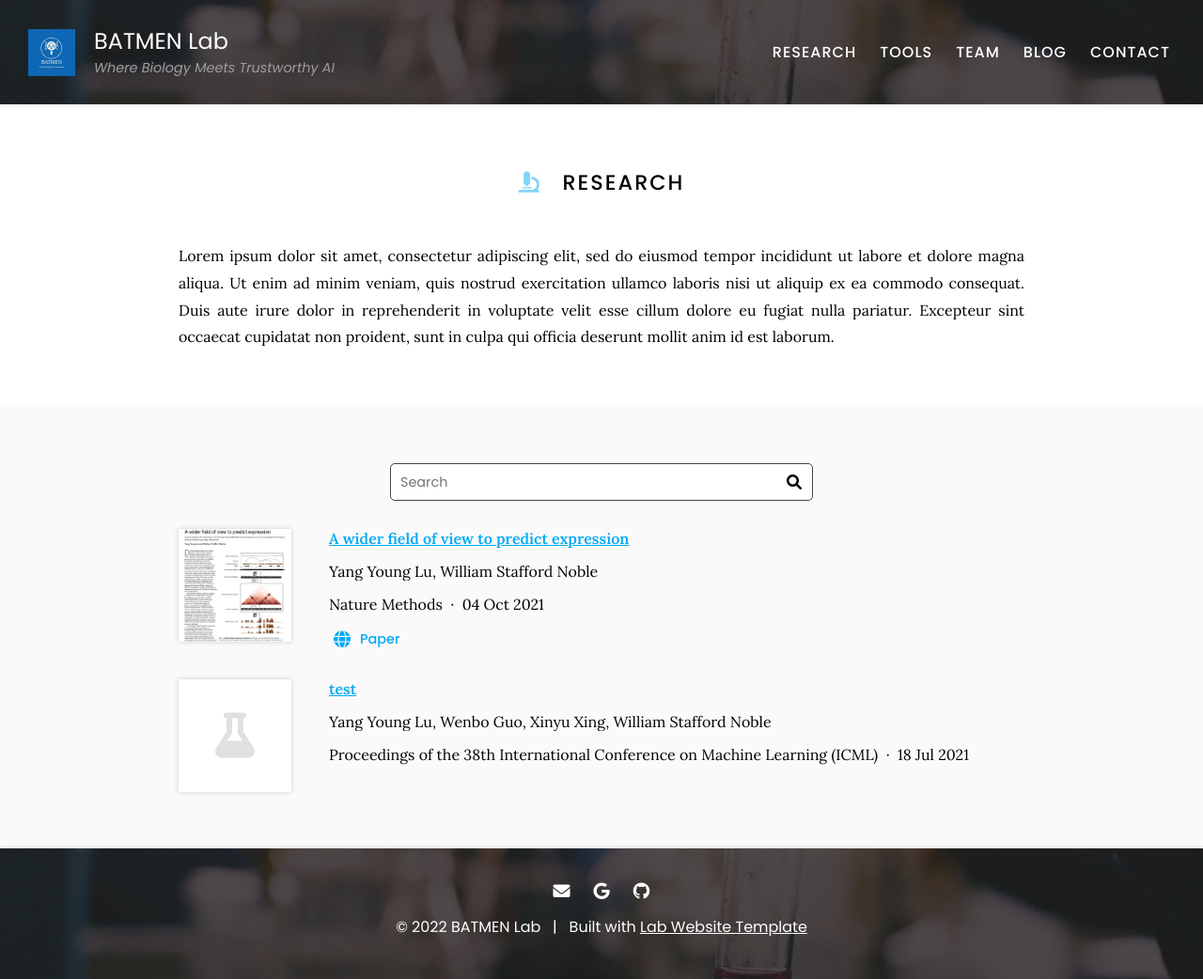
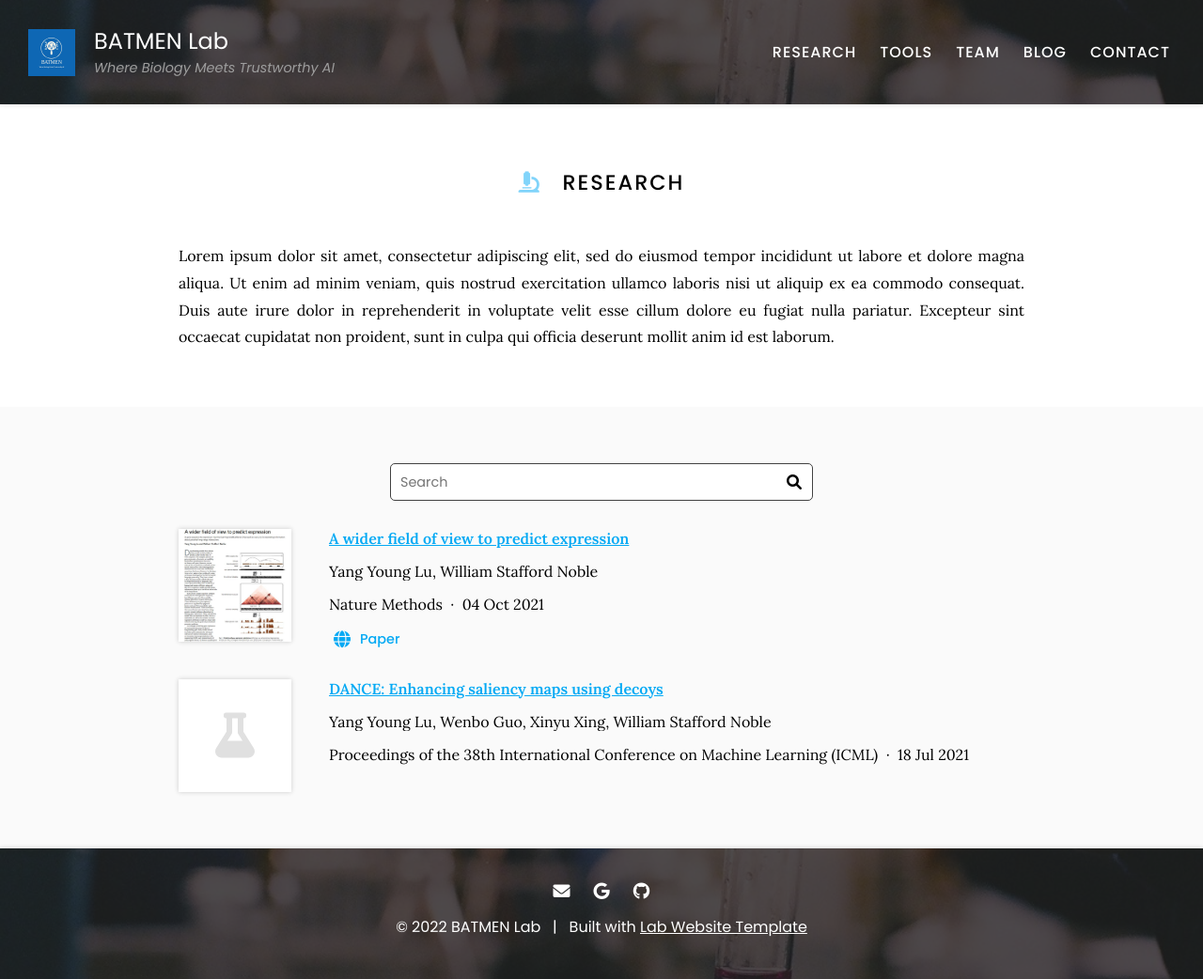
Before and after one commit to batmen-lab/batmen-lab.github.io, a Jekyll site: the page built from research/index.md, in a window 1280 px wide. Shown: the whole page at 94% size. Built offline with Jekyll 4.4.1, drawn with Linux system fonts in a browser that asks for light colours.

Commit message:
Generate citations

```diff
--- a/_data/citations.yaml
+++ b/_data/citations.yaml
@@ -14,7 +14,7 @@
   - link: https://rdcu.be/cyMvt
     text: Paper
 - id: url:https://proceedings.mlr.press/v139/lu21b.html
-  title: test
+  title: 'DANCE: Enhancing saliency maps using decoys'
   authors:
   - Yang Young Lu
   - Wenbo Guo
```
